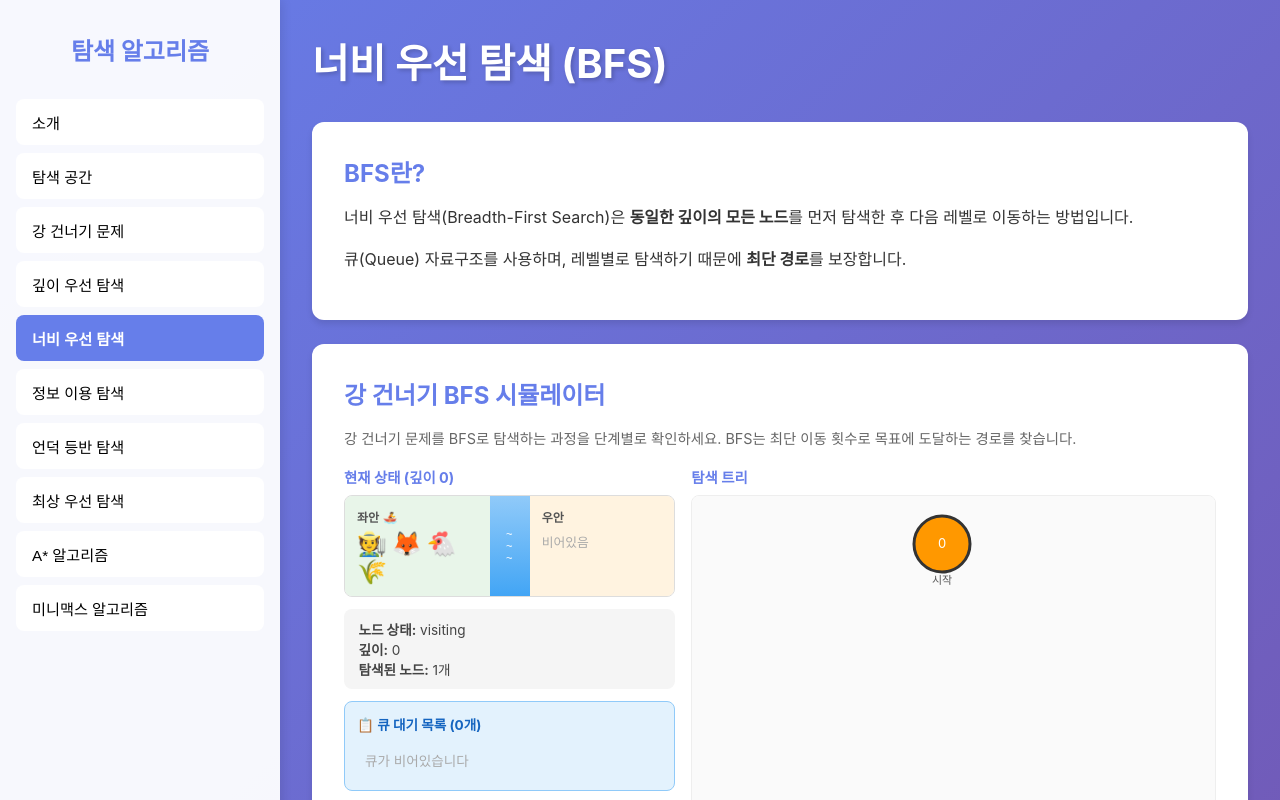
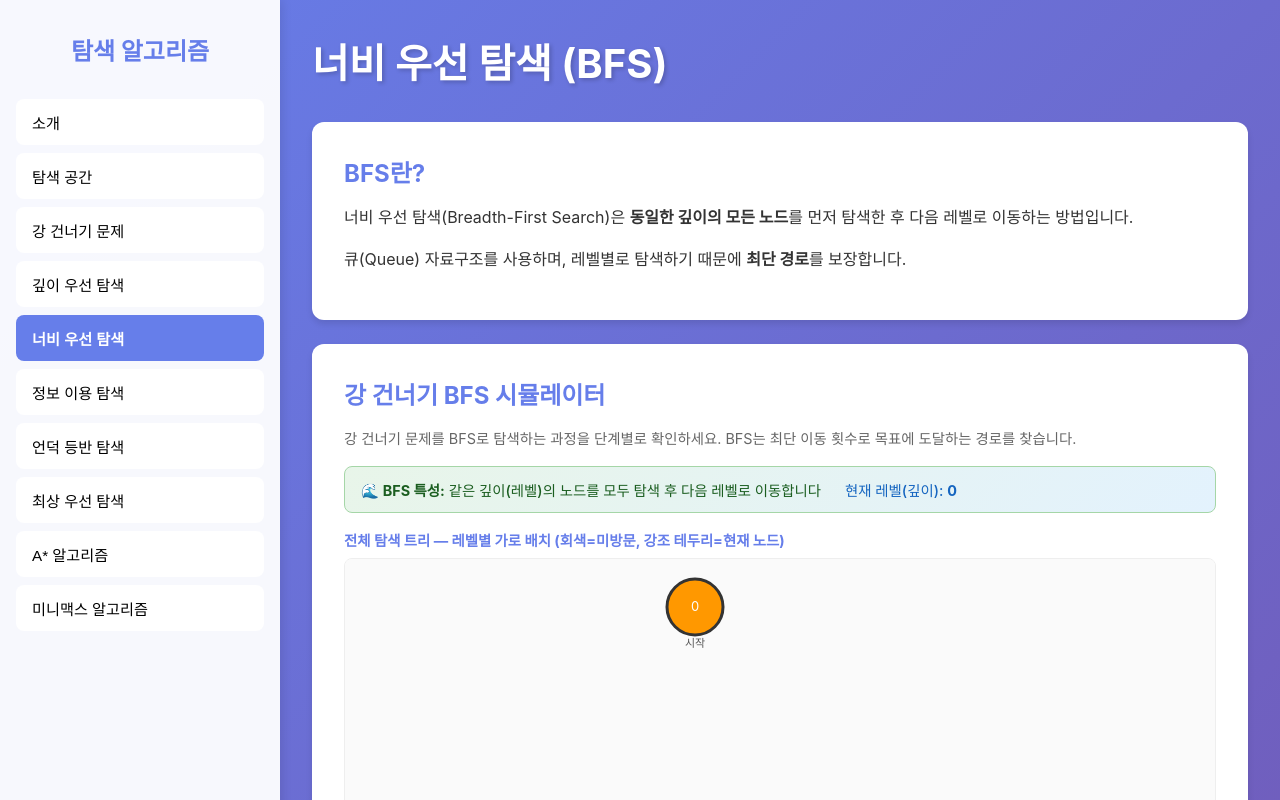
Before and after one commit to tlsdydwns20513-dot/search-algorithm-edu-v2, a React (Vite) app: page / in a window 1280 px wide. Both pictures are taken after a click on the button "너비 우선 탐색". Shown: the top 800 px of the page. Built offline with nearby package versions, Linux system fonts and the light colour scheme.

Commit message:
fix: update src/components/BFSSection.tsx

```diff
--- a/src/components/BFSSection.tsx
+++ b/src/components/BFSSection.tsx
@@ -77,13 +77,8 @@ export default function BFSSection({ onComplete }: BFSSectionProps) {
     }
   }, [])
 
-  const handlePrev = () => {
-    setCurrentStep(prev => Math.max(0, prev - 1))
-  }
-
-  const handleNext = () => {
-    setCurrentStep(prev => Math.min(steps.length - 1, prev + 1))
-  }
+  const handlePrev = () => setCurrentStep(prev => Math.max(0, prev - 1))
+  const handleNext = () => setCurrentStep(prev => Math.min(steps.length - 1, prev + 1))
 
   const handleTogglePlay = () => {
     if (isPlaying) {
@@ -106,12 +101,13 @@ export default function BFSSection({ onComplete }: BFSSectionProps) {
 
   const step = steps[currentStep]
   const isGoalReached = step?.status === 'goal'
+  // 전체 트리: 마지막 단계의 allNodes
+  const allNodes = steps.length > 0 ? steps[steps.length - 1].allNodes : []
 
   return (
     <div className="section">
       <h2 className="section-title">너비 우선 탐색 (BFS)</h2>
 
-      {/* 개념 설명 */}
       <div className="content-card">
         <h3>BFS란?</h3>
         <p>
@@ -130,6 +126,25 @@ export default function BFSSection({ onComplete }: BFSSectionProps) {
           강 건너기 문제를 BFS로 탐색하는 과정을 단계별로 확인하세요.
           BFS는 최단 이동 횟수로 목표에 도달하는 경로를 찾습니다.
         </p>
+
+        {/* BFS 특성 강조 배너 */}
+        <div style={{
+          background: 'linear-gradient(135deg, #e8f5e9, #e3f2fd)',
+          border: '1px solid #a5d6a7',
+          borderRadius: 8,
+          padding: '0.75rem 1rem',
+          marginBottom: '1rem',
+          fontSize: '0.9rem',
+          color: '#1b5e20',
+          fontWeight: 500,
+        }}>
+          🌊 <strong>BFS 특성:</strong> 같은 깊이(레벨)의 노드를 모두 탐색 후 다음 레벨로 이동합니다
+          {step && (
+            <span style={{ marginLeft: '1.5rem', color: '#1565c0' }}>
+              현재 레벨(깊이): <strong>{step.depth}</strong>
+            </span>
+          )}
+        </div>
 
         {isGoalReached && (
           <div style={{
@@ -151,15 +166,28 @@ export default function BFSSection({ onComplete }: BFSSectionProps) {
           <div style={{ textAlign: 'center', padding: '2rem', color: '#aaa' }}>계산 중...</div>
         ) : (
           <>
-            {/* 좌우 분할 레이아웃 */}
+            {/* 상단: 전체 탐색 트리 (항상 전체 표시, 레벨별 가로 배치) */}
+            <div style={{ marginBottom: '1rem' }}>
+              <div style={{ fontWeight: 700, color: '#667eea', marginBottom: '0.5rem', fontSize: '0.9rem' }}>
+                전체 탐색 트리 — 레벨별 가로 배치 (회색=미방문, 강조 테두리=현재 노드)
+              </div>
+              <TreeVisualizer
+                nodes={step.allNodes}
+                allNodes={allNodes}
+                currentNodeId={step.nodeId}
+                mode="bfs"
+                width={700}
+                height={340}
+              />
+            </div>
+
+            {/* 하단: StatePanel + 큐 */}
             <div style={{ display: 'flex', gap: '1rem', alignItems: 'flex-start', flexWrap: 'wrap' }}>
-              {/* 좌측 40%: StatePanel + 큐 */}
               <div style={{ flex: '0 0 38%', minWidth: 220 }}>
                 <div style={{ fontWeight: 700, color: '#667eea', marginBottom: '0.5rem', fontSize: '0.9rem' }}>
                   현재 상태 (깊이 {step.depth})
                 </div>
                 <StatePanel state={step.state} />
-
                 <div style={{
                   marginTop: '0.75rem',
                   padding: '0.6rem 0.9rem',
@@ -170,12 +198,13 @@ export default function BFSSection({ onComplete }: BFSSectionProps) {
                 }}>
                   <div><strong>노드 상태:</strong> {step.status}</div>
                   <div><strong>깊이:</strong> {step.depth}</div>
-                  <div><strong>탐색된 노드:</strong> {step.allNodes.length}개</div>
+                  <div><strong>탐색된 노드:</strong> {step.allNodes.length}개 / 전체 {allNodes.length}개</div>
                 </div>
+              </div>
 
-                {/* 큐 대기 목록 */}
+              {/* 큐 대기 목록 */}
+              <div style={{ flex: '1 1 55%', minWidth: 220 }}>
                 <div style={{
-                  marginTop: '0.75rem',
                   padding: '0.75rem',
                   background: '#e3f2fd',
                   borderRadius: 8,
@@ -186,20 +215,6 @@ export default function BFSSection({ onComplete }: BFSSectionProps) {
                   </div>
                   <QueuePreview states={step.queue ?? []} />
                 </div>
-              </div>
-
-              {/* 우측 60%: TreeVisualizer */}
-              <div style={{ flex: '1 1 55%', minWidth: 280 }}>
-                <div style={{ fontWeight: 700, color: '#667eea', marginBottom: '0.5rem', fontSize: '0.9rem' }}>
-                  탐색 트리
-                </div>
-                <TreeVisualizer
-                  nodes={step.allNodes}
-                  currentNodeId={step.nodeId}
-                  mode="bfs"
-                  width={500}
-                  height={320}
-                />
               </div>
             </div>
 
@@ -247,7 +262,6 @@ export default function BFSSection({ onComplete }: BFSSectionProps) {
         </div>
       </div>
 
-      {/* DFS vs BFS 비교 */}
       <div className="content-card">
         <h3>DFS vs BFS 비교</h3>
         <table style={{ width: '100%', borderCollapse: 'collapse' }}>
```
